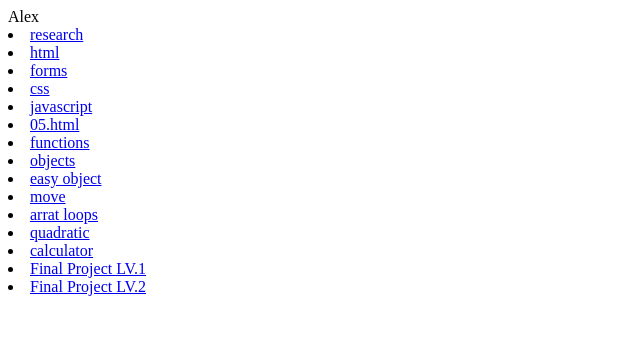
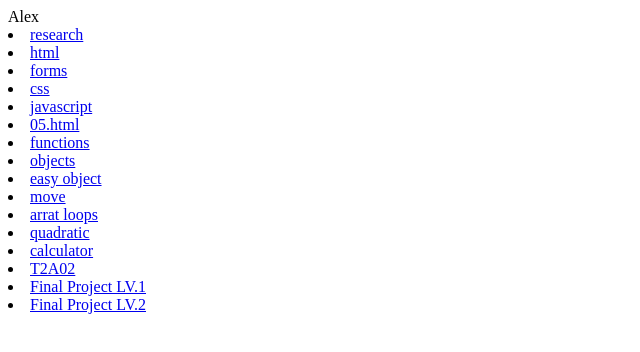
Before and after one commit to 1STchoco/game---dev---repo---Alex-Park, a plain HTML site: page index.html in a window 1280 px wide. Shown: the whole page, without its empty margins (0-640 px from the left). Drawn offline with Linux system fonts and the light colour scheme.

Commit message:
Update index.html

```diff
--- a/index.html
+++ b/index.html
@@ -13,5 +13,6 @@ Alex<br>
 <li><a href="t1a11-array-loops-AlexPark.html">arrat loops</a>
 <li><a href="t1a12 Quadratic AlexPark.html">quadratic</a>
 <li><a href="t1a14 calculator AlexPark.html">calculator</a>
+<li><a href="T2A02.html">T2A02</a>
 <li> <a href="Final project LV.1.html"> Final Project LV.1 </a>
 <li> <a href="Final project LV.2"> Final Project LV.2 </a>
```
